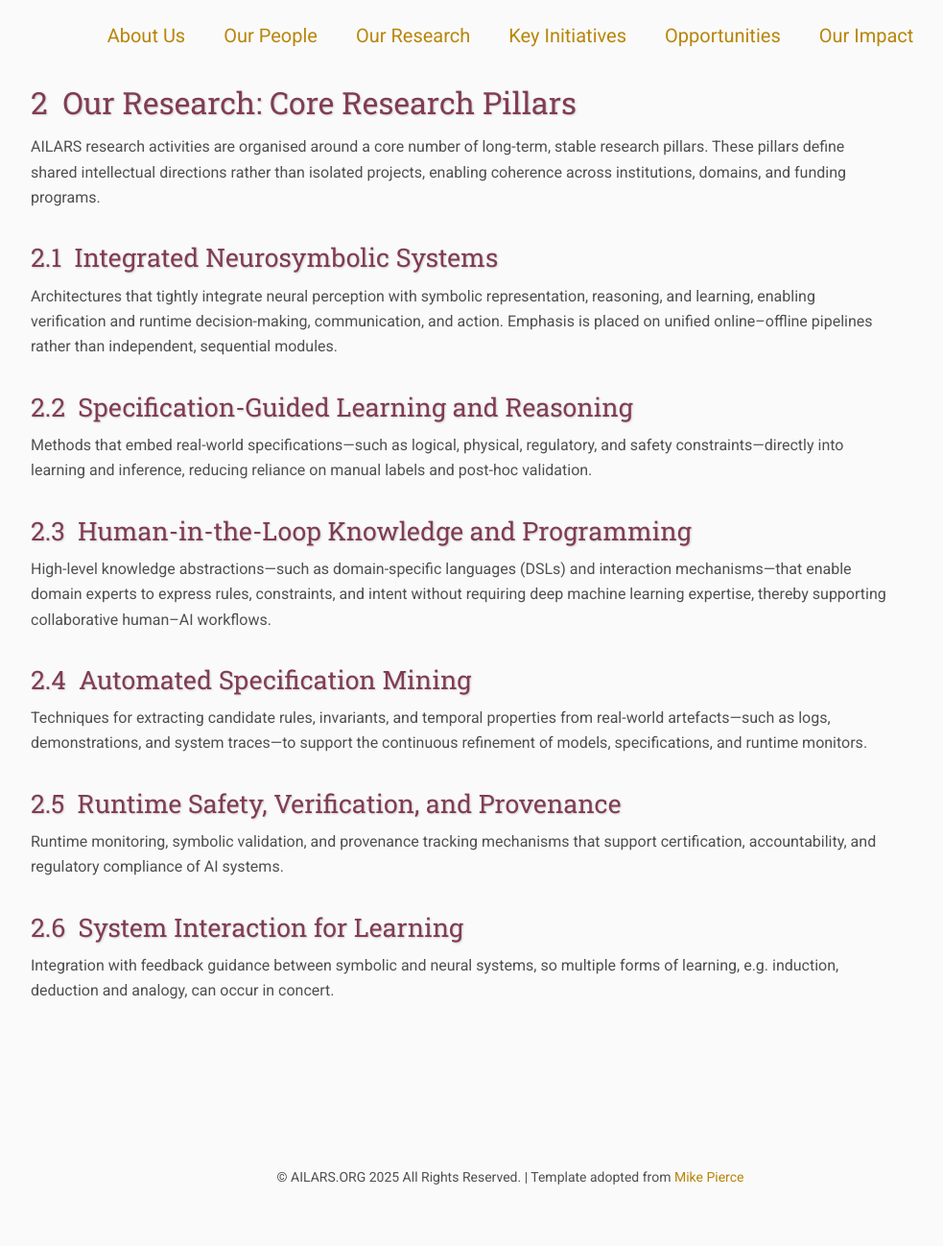
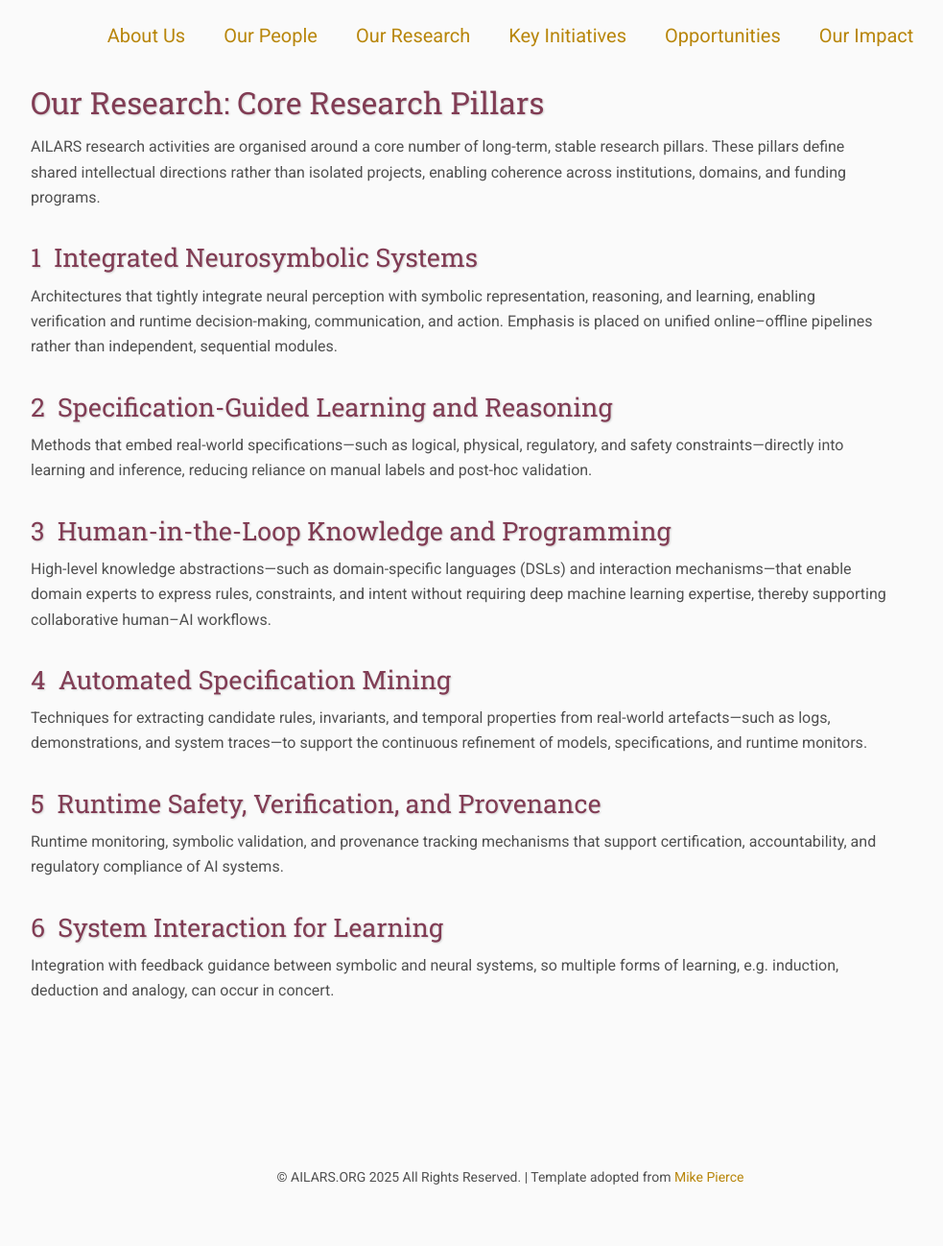
Before and after one commit to ITSEG-MQ/website-ailars, a Jekyll site: the page built from research/index.html, in a window 1280 px wide. Shown: the part 360-1658 px from the top of the page at 96% size, without its empty margins (108-1091 px from the left). Built offline with Jekyll 4.4.1, drawn with Linux system fonts in a browser that asks for light colours.

Commit message:
Update research section headings to correct numbering

```diff
--- a/research/index.html
+++ b/research/index.html
@@ -26,7 +25,7 @@ nav: research
 
 <div class="research-page">
 
-  <h2>2&nbsp;&nbsp;Our Research: Core Research Pillars</h2>
+  <h2>Our Research: Core Research Pillars</h2>
 
   <p class="lead">
     AILARS research activities are organised around a core number of long-term, stable research pillars.
@@ -35,7 +34,7 @@ nav: research
   </p>
 
   <div class="pillar">
-    <h3>2.1&nbsp;&nbsp;Integrated Neurosymbolic Systems</h3>
+    <h3>1&nbsp;&nbsp;Integrated Neurosymbolic Systems</h3>
     <p>
       Architectures that tightly integrate neural perception with symbolic representation, reasoning, and
       learning, enabling verification and runtime decision-making, communication, and action. Emphasis is
@@ -44,7 +43,7 @@ nav: research
   </div>
 
   <div class="pillar">
-    <h3>2.2&nbsp;&nbsp;Specification-Guided Learning and Reasoning</h3>
+    <h3>2&nbsp;&nbsp;Specification-Guided Learning and Reasoning</h3>
     <p>
       Methods that embed real-world specifications&mdash;such as logical, physical, regulatory, and safety
       constraints&mdash;directly into learning and inference, reducing reliance on manual labels and post-hoc
@@ -53,7 +52,7 @@ nav: research
   </div>
 
   <div class="pillar">
-    <h3>2.3&nbsp;&nbsp;Human-in-the-Loop Knowledge and Programming</h3>
+    <h3>3&nbsp;&nbsp;Human-in-the-Loop Knowledge and Programming</h3>
     <p>
       High-level knowledge abstractions&mdash;such as domain-specific languages (DSLs) and interaction
       mechanisms&mdash;that enable domain experts to express rules, constraints, and intent without requiring
@@ -62,7 +61,7 @@ nav: research
   </div>
 
   <div class="pillar">
-    <h3>2.4&nbsp;&nbsp;Automated Specification Mining</h3>
+    <h3>4&nbsp;&nbsp;Automated Specification Mining</h3>
     <p>
       Techniques for extracting candidate rules, invariants, and temporal properties from real-world
       artefacts&mdash;such as logs, demonstrations, and system traces&mdash;to support the continuous
@@ -71,7 +70,7 @@ nav: research
   </div>
 
   <div class="pillar">
-    <h3>2.5&nbsp;&nbsp;Runtime Safety, Verification, and Provenance</h3>
+    <h3>5&nbsp;&nbsp;Runtime Safety, Verification, and Provenance</h3>
     <p>
       Runtime monitoring, symbolic validation, and provenance tracking mechanisms that support certification,
       accountability, and regulatory compliance of AI systems.
@@ -79,7 +78,7 @@ nav: research
   </div>
 
   <div class="pillar">
-    <h3>2.6&nbsp;&nbsp;System Interaction for Learning</h3>
+    <h3>6&nbsp;&nbsp;System Interaction for Learning</h3>
     <p>
       Integration with feedback guidance between symbolic and neural systems, so multiple forms of learning,
       e.g. induction, deduction and analogy, can occur in concert.
```
Also changed, not shown: other parts of research/index.html (+0 -1 lines).
